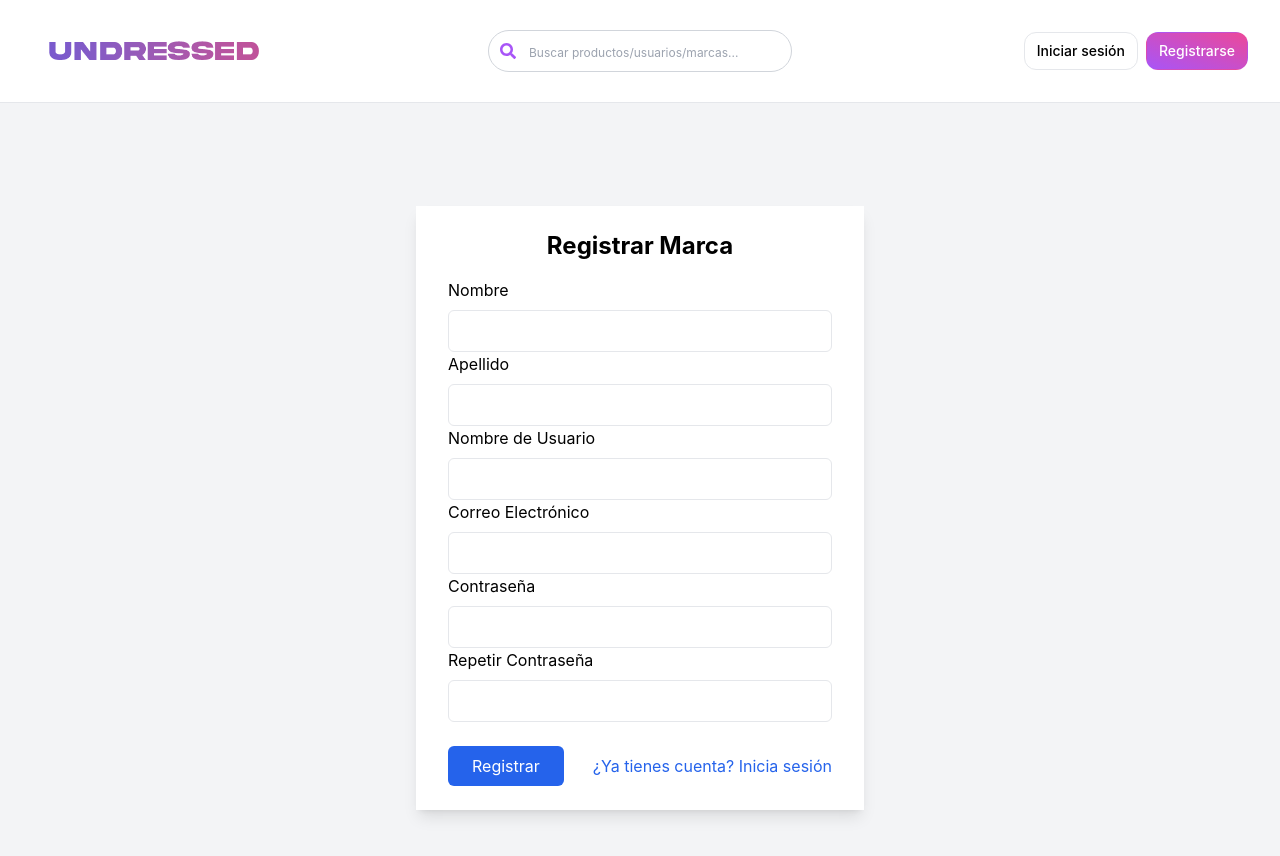
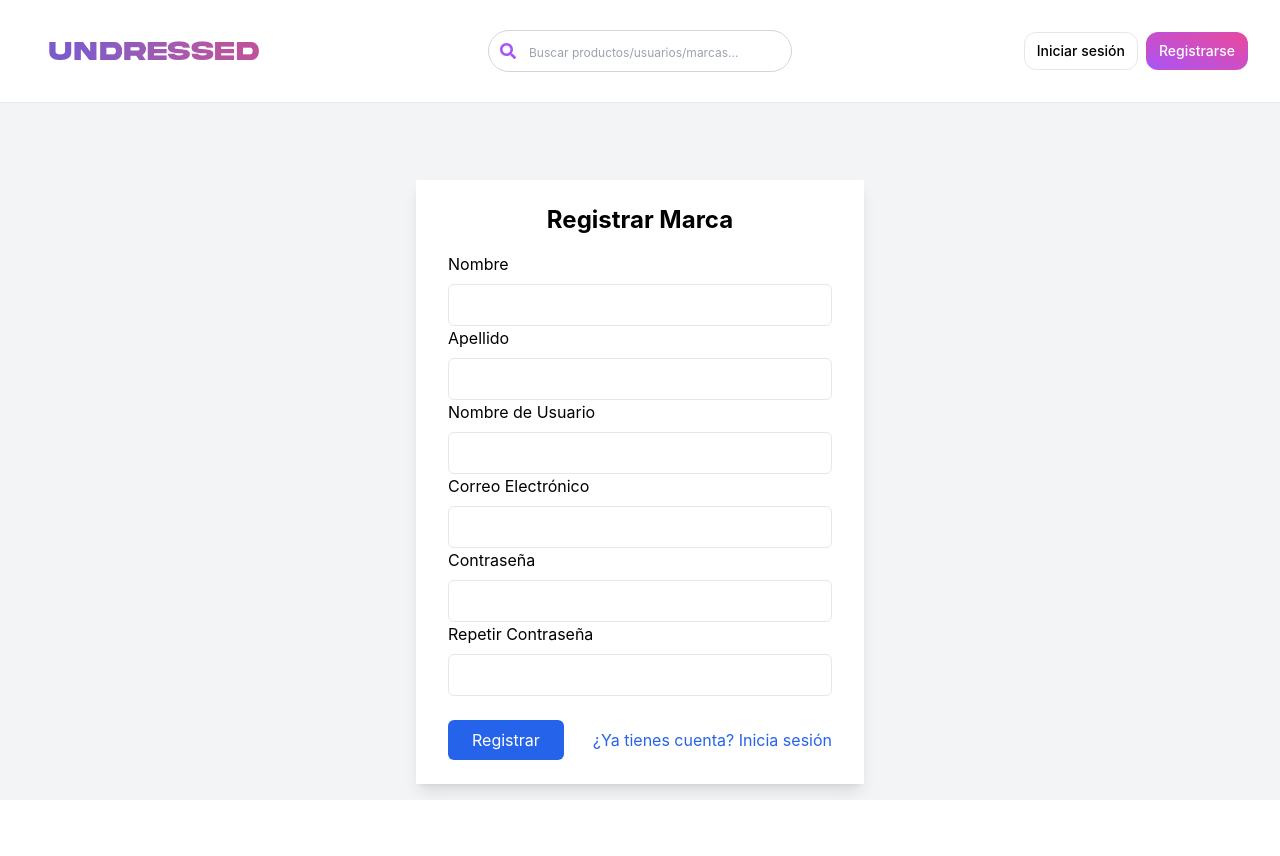
Before and after one commit to genexix05/undressed, a React (Create React App) app: page /register-brand in a window 1280 px wide. Shown: the top 856 px of the page. After the commit the page ends 800 px from the top, so only its background shows below. Built offline with nearby package versions, Linux system fonts and the light colour scheme.

Commit message:
feat: Agregar react-toastify para mostrar notificaciones de tostadas

```diff
--- a/src/components/CreatePostForm.tsx
+++ b/src/components/CreatePostForm.tsx
@@ -3,6 +3,8 @@
 import axios from 'axios';
 import { useNavigate } from 'react-router-dom';
 import useCreatePost from '../hooks/useCreatePost';
+import { ToastContainer, toast } from 'react-toastify';
+import 'react-toastify/dist/ReactToastify.css';
 
 interface CreatePostFormProps {
   closeModal: () => void;
@@ -22,7 +24,6 @@
   const { brandId, accessToken } = useAuth();
   const { createPost, loading, error } = useCreatePost();
   const navigate = useNavigate();
-  const [successMessage, setSuccessMessage] = useState<string | null>(null);
   const [brandInfo, setBrandInfo] = useState<BrandInfo | null>(null);
 
   useEffect(() => {
@@ -79,10 +80,10 @@
 
       const response = await createPost(formData);
       if (response) {
-        setSuccessMessage('Publicación creada correctamente. Redirigiendo...');
+        toast.success('Publicación creada correctamente. Redirigiendo...');
         setTimeout(() => {
           closeModal();
-          navigate(`/brand/${brandId}/posts`);
+          navigate(`/home`);
         }, 2000);
       }
     } else {
@@ -138,14 +139,8 @@
         <div className="flex-1 p-6 bg-gray-100 relative">
           <button onClick={closeModal} className="absolute top-2 right-2 text-gray-900 text-2xl font-bold">&times;</button>
           <div className="flex items-center mb-4">
-            {brandInfo.logo && <img src={`http://localhost:3001/uploads/${brandInfo.logo}`} alt={brandInfo.name} className="h-10 w-10 rounded-full mr-2" />}
             <h2 className="text-xl font-bold text-gray-900">{brandInfo.name}</h2>
           </div>
-          {successMessage && (
-            <div className="p-4 mb-4 text-sm text-green-700 bg-green-100 rounded-lg">
-              {successMessage}
-            </div>
-          )}
           <form className="space-y-4" onSubmit={handleSubmit}>
             <div>
               <input
@@ -182,6 +177,7 @@
           </form>
         </div>
       </div>
+      <ToastContainer />
     </div>
   );
 };
--- a/src/pages/RegisterBrandPage.tsx
+++ b/src/pages/RegisterBrandPage.tsx
@@ -71,9 +71,9 @@
   };
 
   return (
-    <div className="flex items-center justify-center min-h-screen bg-gray-100">
+    <div className="flex items-center justify-center mt-20 bg-gray-100">
       <ToastContainer />
-      <div className="px-8 py-6 mt-4 text-left bg-white shadow-lg max-w-md w-full">
+      <div className="px-8 py-6 text-left bg-white shadow-lg max-w-md w-full">
         <h3 className="text-2xl font-bold text-center">Registrar Marca</h3>
         <form onSubmit={handleRegister}>
           <div className="mt-4">
```
Also changed, not shown: 6 other files (tests, documents, lock files or other folders).
